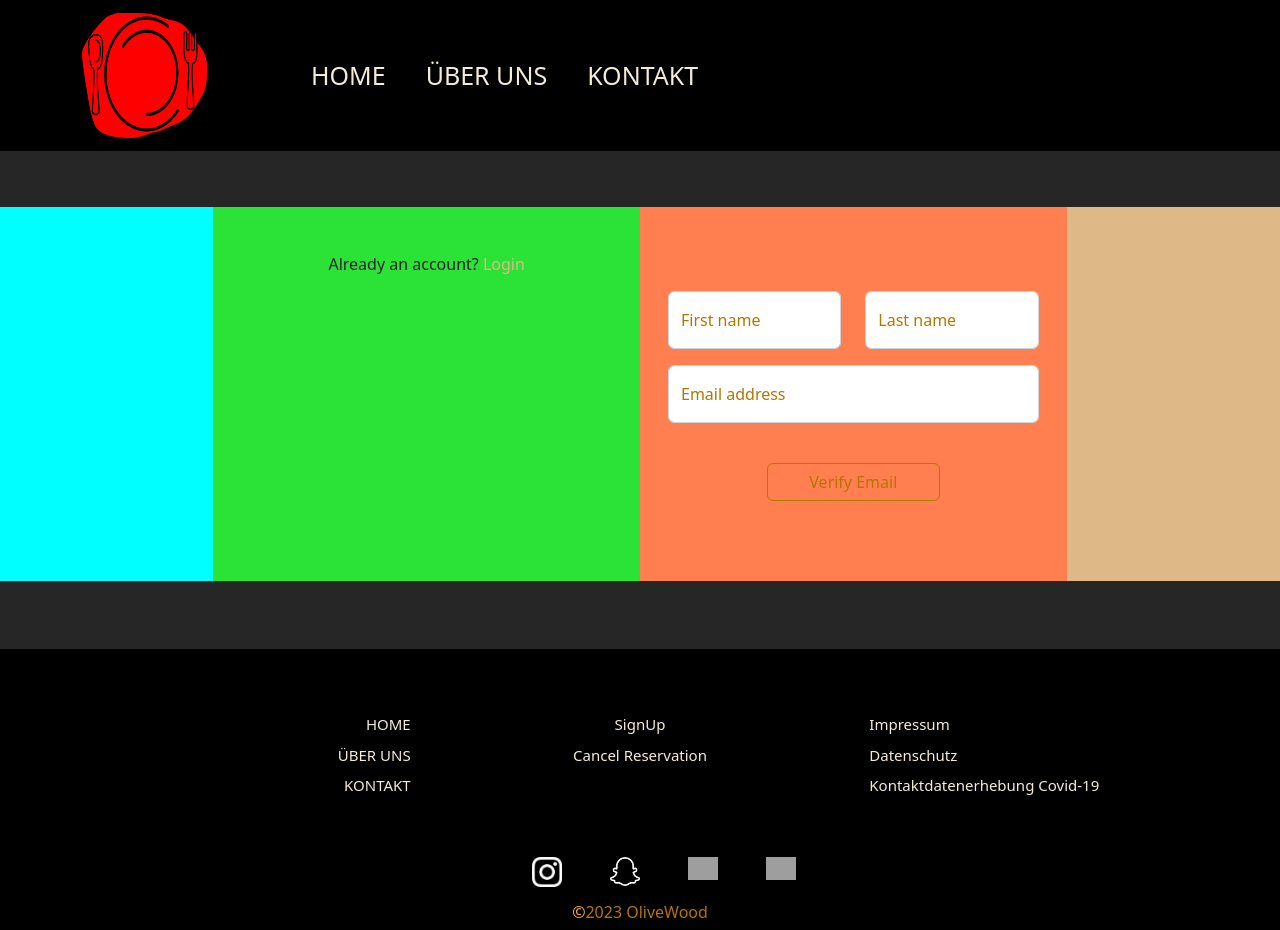
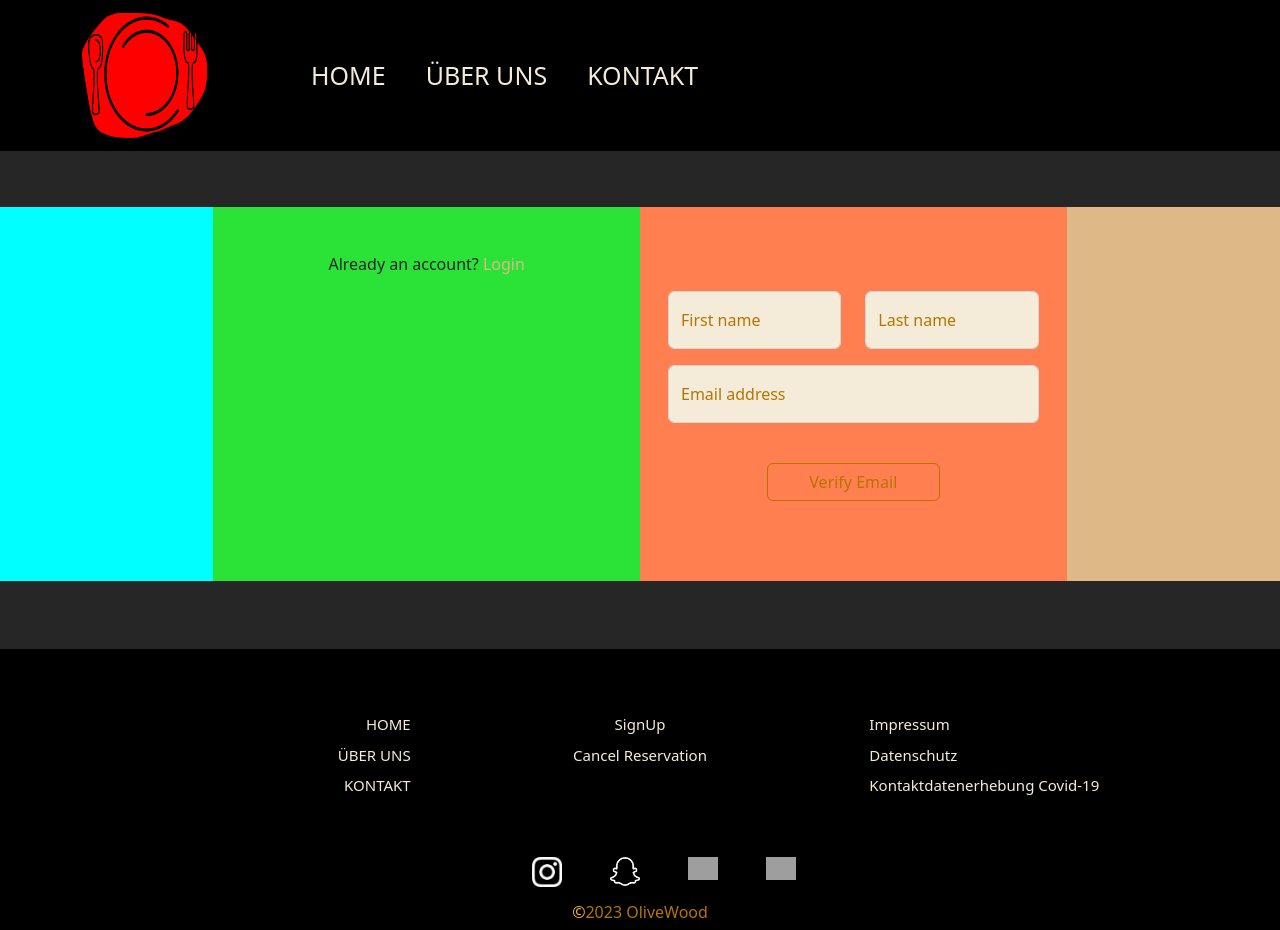
Before and after one commit to kartikriziya/RTRT, a Vue app: page /test in a window 1280 px wide. Built offline with nearby package versions, Linux system fonts and the light colour scheme; grey boxes are pictures that could not be loaded.

Commit message:
background-color

```diff
--- a/src/components/SignUp.vue
+++ b/src/components/SignUp.vue
@@ -154,6 +154,18 @@ async function verifyEmail() {
   margin-top: 5%;
   /*box-shadow: rgba(248, 179, 51, 0.1) 0px 20px 30px;*/
 }
+#signUpFname,
+#signUpLname,
+#signUpEmail {
+  background-color: #f4ebd9;
+}
+#signUpPassword1,
+#signUpPassword2 {
+  background-color: #f4ebd9;
+}
+#signUpOTP {
+  background-color: #f4ebd9;
+}
 .signUpForm_animation {
   animation: 0.7s ease-out 0s 1 slideFromRight;
 }
```
